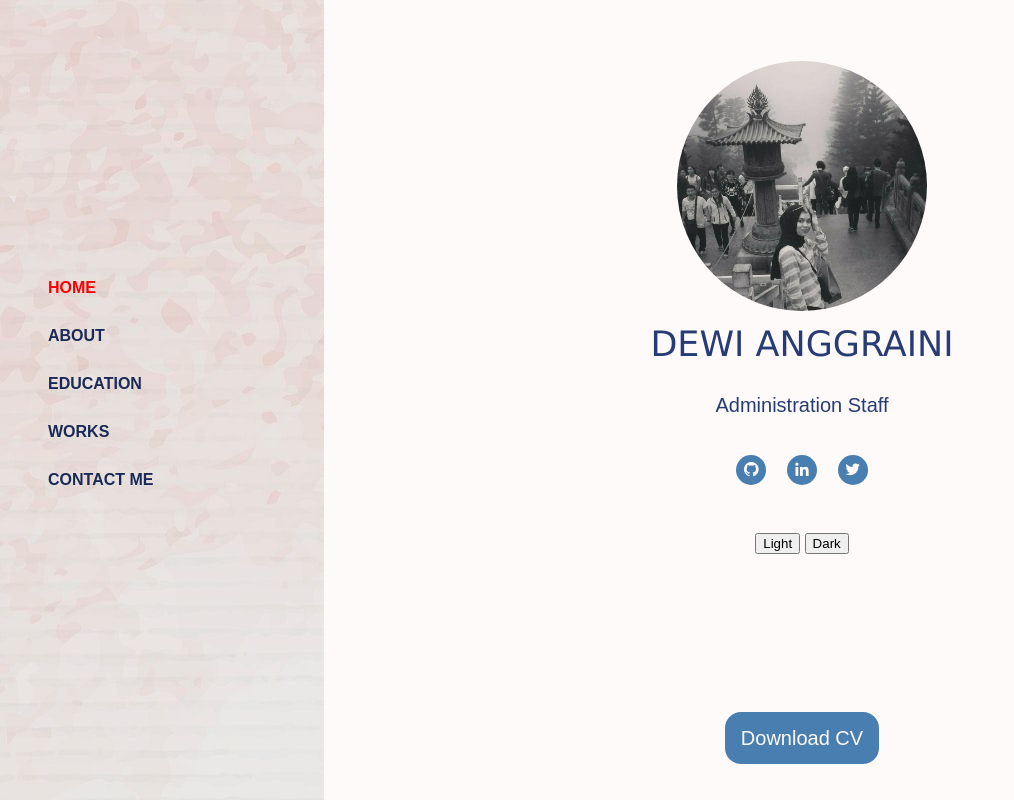
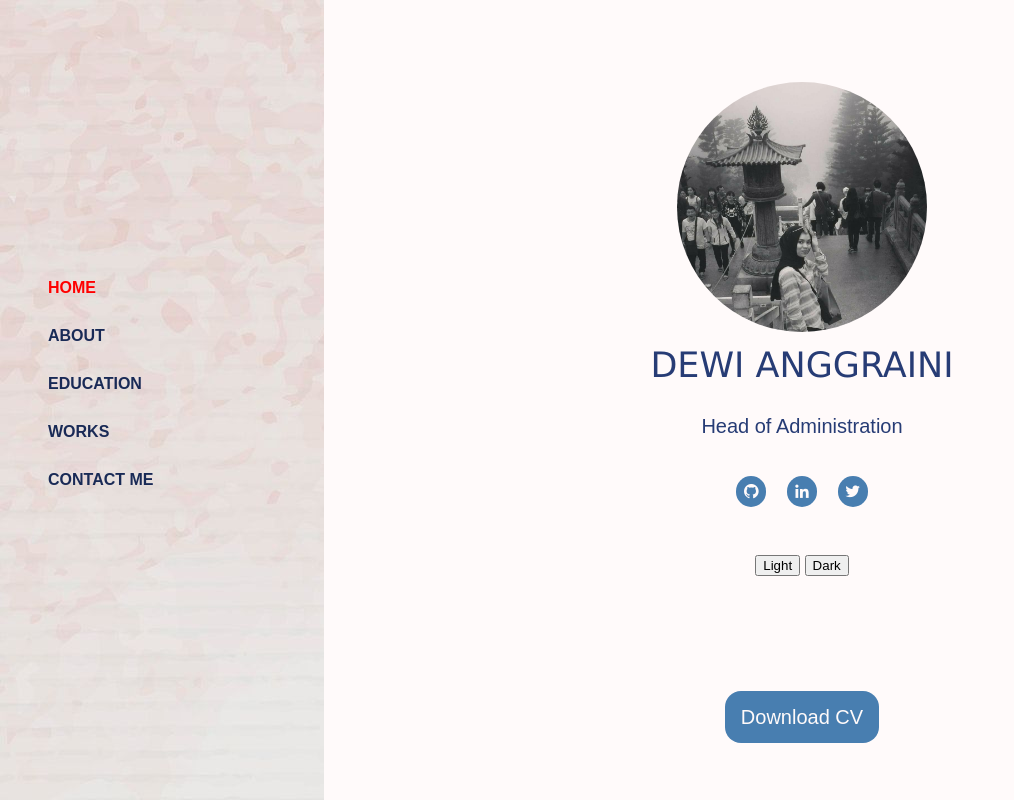
Before and after one commit to Dewii7/Portfolio-Dewi-Anggraini, a plain HTML site: page index.html in a window 1280 px wide. Shown: the top 800 px of the page, without its empty margins (0-1014 px from the left). Drawn offline with nearby package versions, Linux system fonts and the light colour scheme.

Commit message:
Update index.html

```diff
--- a/index.html
+++ b/index.html
@@ -49,7 +49,7 @@
                             </div>
 
                             <h1 class="home-name">Dewi Anggraini</h1>
-                            <span class="home-position">Administration Staff</span>
+                            <span class="home-position">Head of Administration</span>
 
                             <div class="home-medsos">
                                 <a href="https://github.com/Dewii7" class="home-medsos-link" target="_blank"><i class='bx bxl-github'></i></a>
@@ -81,7 +81,6 @@
                                 }
                             </script>
                         </div>
-                        <br>
                         <!--Button -->
                         <a download="" href="document/Dewi Anggraini - Resume.pdf" class="button home-button" target="_blank">Download CV</a>
                     </div>
```
